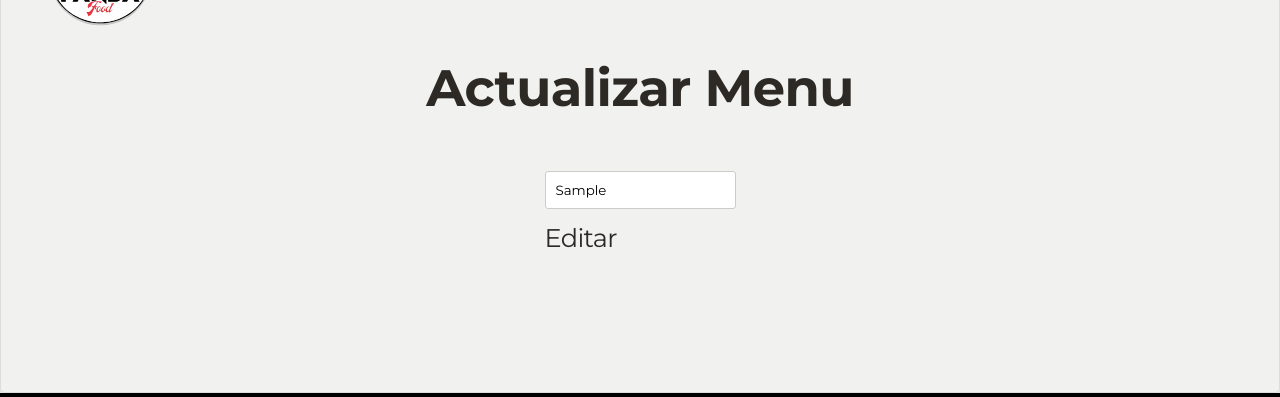
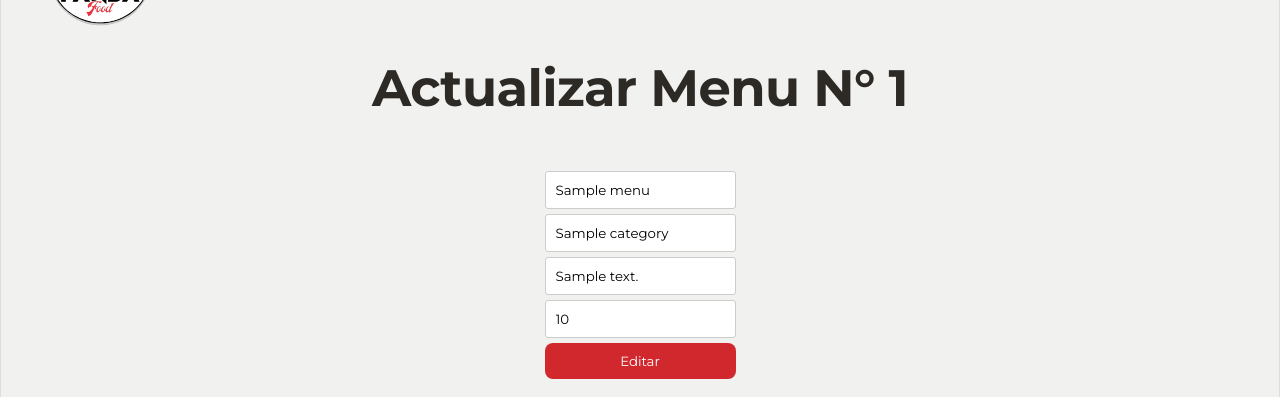
Before and after one commit to fernandojbcba/grupo_1_PandaFood, a Node server app: template src/views/products/edicion.ejs in a window 1280 px wide. Shown: the part 120-517 px from the top of the page. Run offline with Node 20, Linux system fonts and the light colour scheme; the template is opened without the code that fills it: most values are stand-ins (such as "Sample title", 1, 10 or a date in 2020); some libraries are stand-ins or nearby versions; some web fonts are replaced; grey boxes are pictures that could not be loaded.

Commit message:
Agrego edicion de producto

```diff
--- a/src/routes/index.js
+++ b/src/routes/index.js
@@ -8,10 +8,9 @@
 router.get('/registro', productController.registro);
 router.get('/carrito', productController.cart);
 router.get('/admin/create', productController.create);
-//router.get('/edit/:id', productController.edit);
+router.get('/admin/edit/:id', productController.edit);
 
 router.post('/admin/create', productController.createProcess);
-//router.put('/edit-process/:id', productController.update);
-
+router.put('/admin/edit-process/:id', productController.update);
 
 module.exports = router
--- a/src/views/products/creacion.ejs
+++ b/src/views/products/creacion.ejs
@@ -53,6 +53,7 @@
                     <input type="number" name="precio" placeholder="Precio">
                     <button type="submit">Crear</button>
                 </form>
+
             </div>
         </div>
     </main>
--- a/src/views/products/edicion.ejs
+++ b/src/views/products/edicion.ejs
@@ -44,15 +44,18 @@
     </header>
     <main>
         <div class="carrito-section">
-            <h1>  Actualizar Menu </h1>
+            <h1>  Actualizar Menu N° <%= menu.id %> </h1>
             <div>
-                <form action="/edit-process/<%= menu.id %>?_method=PUT" method="post">
-                    <input type="text" name="titulo" placeholder="Titulo" value=<%= menu.titulo %>
-                    <input type="text" name="categoria" placeholder="Categoria" value=<%= menu.categoria %>
-                    <input type="text" name="descripcion" placeholder="Descripcion" value=<%= menu.descripcion %>
-                    <input type="number" name="precio" placeholder="Precio" value=<%= menu.precio %>
+                <form action="/admin/edit-process/<%= menu.id %>?_method=PUT" method="post">
+                    <input type="text" name="titulo" placeholder="Titulo" value="<%= menu.title %>">
+                    <input type="text" name="categoria" placeholder="Categoria" value="<%= menu.category %>">
+                    <input type="text" name="descripcion" placeholder="Descripcion" value="<%= menu.description %>">
+                    <input type="number" name="precio" placeholder="Precio" value="<%= menu.price %>">
                     <button type="submit">Editar</button>
                 </form>
+                <!-- <form action="/admin/delete/<%= menu.id %>?_method=DELETE" method="post">
+                  <button>Borrar</button>
+                </form> -->
             </div>
         </div>
     </main>
```
Also changed, not shown: src/controllers/productController.js (+19 -1 lines), src/data/products.json (+1 -1 lines).
